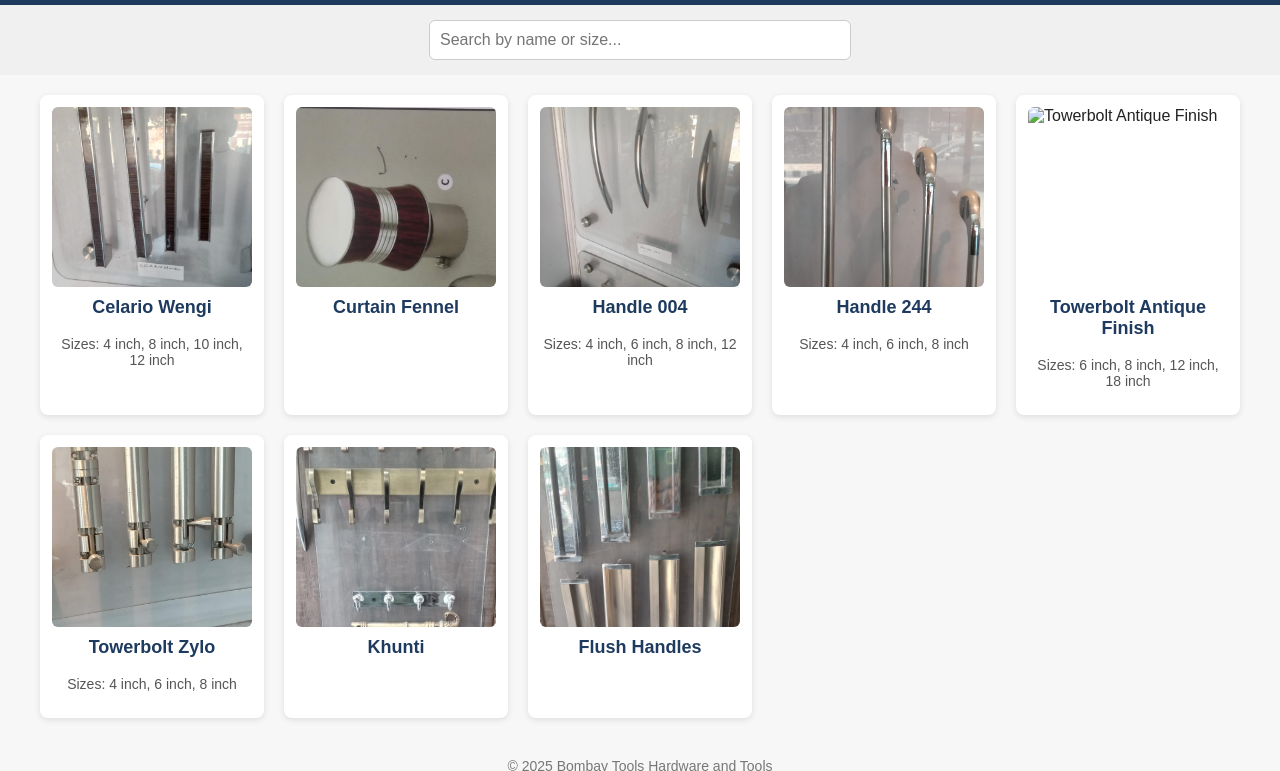
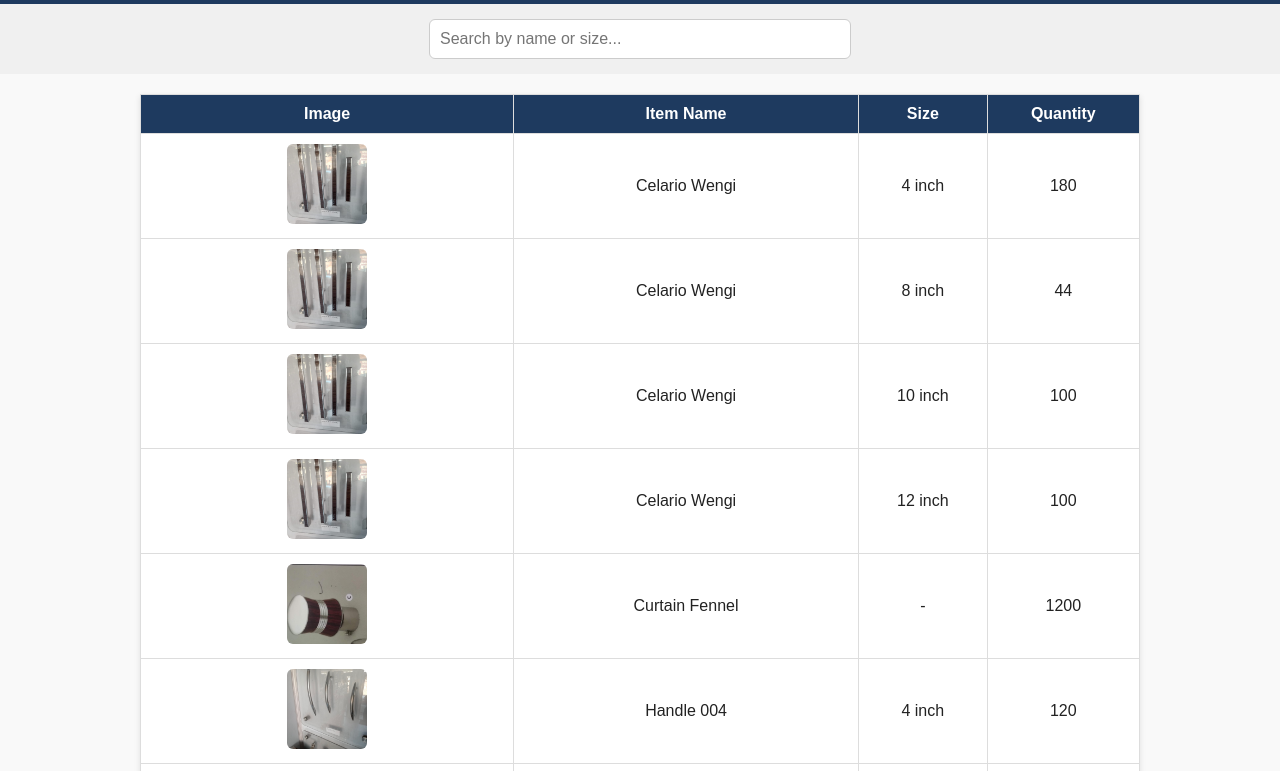
Before and after one commit to akkritigupta-sudo/BHS-Catalog, a plain HTML site: page index.html in a window 1280 px wide. Shown: the part 67-838 px from the top of the page. Drawn offline with Linux system fonts and the light colour scheme.

Commit message:
Refactor index.html to use a table layout

```diff
--- a/index.html
+++ b/index.html
@@ -7,7 +7,7 @@
   <style>
     body {
       font-family: Arial, sans-serif;
-      background: #f7f7f7;
+      background: #f9f9f9;
       margin: 0;
       padding: 0;
       color: #222;
@@ -22,7 +22,7 @@
 
     h1 {
       margin: 0;
-      font-size: 28px;
+      font-size: 26px;
     }
 
     .search-container {
@@ -42,50 +42,41 @@
 
     main {
       padding: 20px;
-      display: grid;
-      grid-template-columns: repeat(auto-fit, minmax(220px, 1fr));
-      gap: 20px;
-      max-width: 1200px;
+      max-width: 1000px;
       margin: auto;
     }
 
-    .item {
+    table {
+      width: 100%;
+      border-collapse: collapse;
       background: white;
-      border-radius: 8px;
-      padding: 12px;
       box-shadow: 0 2px 6px rgba(0,0,0,0.1);
-      display: flex;
-      flex-direction: column;
-      align-items: center;
-      transition: transform 0.2s;
     }
 
-    .item:hover {
-      transform: translateY(-3px);
+    th, td {
+      border: 1px solid #ddd;
+      padding: 10px;
+      text-align: center;
     }
 
-    .item img {
-      width: 100%;
-      height: 180px;
+    th {
+      background: #1e3a5f;
+      color: white;
+    }
+
+    tr:hover {
+      background: #f5f5f5;
+    }
+
+    img {
+      width: 80px;
+      height: 80px;
       object-fit: cover;
       border-radius: 6px;
       cursor: pointer;
     }
 
-    .item h3 {
-      margin: 10px 0 4px 0;
-      text-align: center;
-      font-size: 18px;
-      color: #1e3a5f;
-    }
-
-    .sizes {
-      font-size: 14px;
-      text-align: center;
-      color: #555;
-    }
-
-    /* Modal for image zoom */
+    /* Modal for larger image view */
     .modal {
       display: none;
       position: fixed;
@@ -131,7 +122,19 @@
     <input type="text" id="search" placeholder="Search by name or size...">
   </div>
 
-  <main id="catalogue"></main>
+  <main>
+    <table id="catalogue">
+      <thead>
+        <tr>
+          <th>Image</th>
+          <th>Item Name</th>
+          <th>Size</th>
+          <th>Quantity</th>
+        </tr>
+      </thead>
+      <tbody></tbody>
+    </table>
+  </main>
 
   <footer>
     © 2025 Bombay Tools Hardware and Tools
@@ -155,23 +158,25 @@
       });
 
     function renderItems(items) {
-      const container = document.getElementById('catalogue');
-      container.innerHTML = '';
+      const tbody = document.querySelector("#catalogue tbody");
+      tbody.innerHTML = "";
+
       if (items.length === 0) {
-        container.innerHTML = '<p style="text-align:center;color:#777;">No matching items found.</p>';
+        tbody.innerHTML = '<tr><td colspan="4" style="text-align:center;color:#777;">No matching items found.</td></tr>';
         return;
       }
 
       items.forEach(item => {
-        const div = document.createElement('div');
-        div.className = 'item';
-        const sizes = item.variants.map(v => v.size || '').filter(Boolean).join(', ');
-        div.innerHTML = `
-          <img src="${item.image}" alt="${item.name}">
-          <h3>${item.name}</h3>
-          <p class="sizes">${sizes ? "Sizes: " + sizes : ""}</p>
-        `;
-        container.appendChild(div);
+        item.variants.forEach(variant => {
+          const row = document.createElement("tr");
+          row.innerHTML = `
+            <td><img src="${item.image}" alt="${item.name}"></td>
+            <td>${item.name}</td>
+            <td>${variant.size || "-"}</td>
+            <td>${variant.quantity || "-"}</td>
+          `;
+          tbody.appendChild(row);
+        });
       });
 
       // Image zoom
@@ -179,7 +184,7 @@
       const modalImg = document.getElementById("modalImage");
       const closeModal = document.getElementById("closeModal");
 
-      document.querySelectorAll(".item img").forEach(img => {
+      document.querySelectorAll("td img").forEach(img => {
         img.addEventListener("click", () => {
           modal.style.display = "flex";
           modalImg.src = img.src;
@@ -193,8 +198,8 @@
     }
 
     function setupSearch() {
-      const searchInput = document.getElementById('search');
-      searchInput.addEventListener('input', e => {
+      const searchInput = document.getElementById("search");
+      searchInput.addEventListener("input", e => {
         const query = e.target.value.toLowerCase();
         const filtered = allItems.filter(item => {
           const nameMatch = item.name.toLowerCase().includes(query);
```
